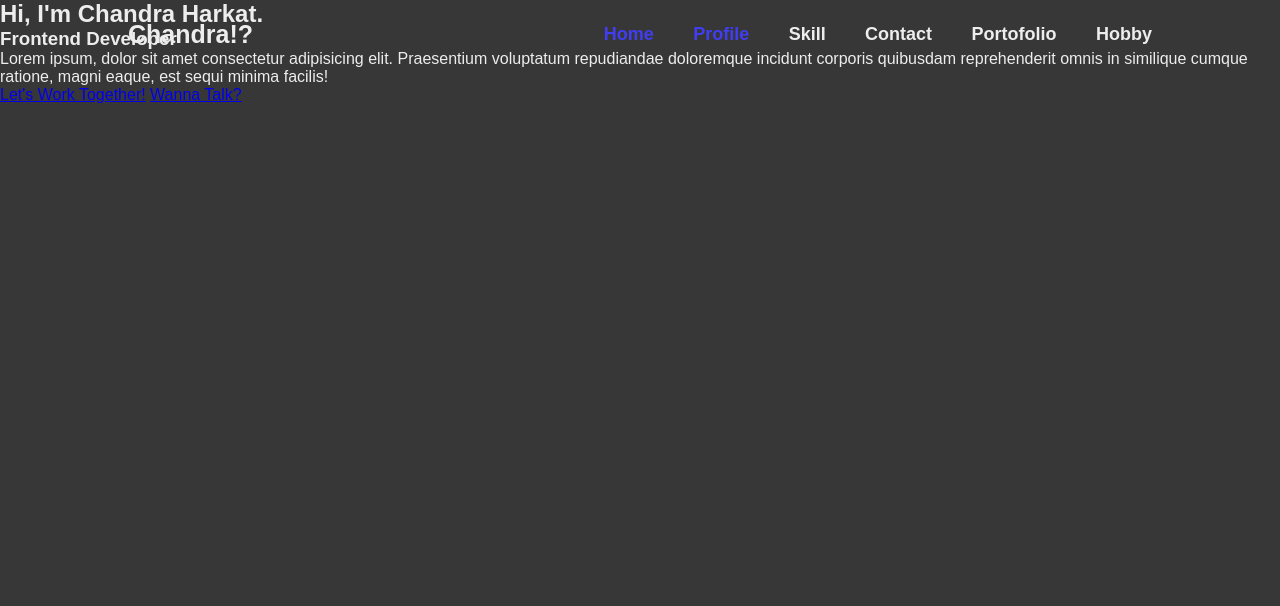
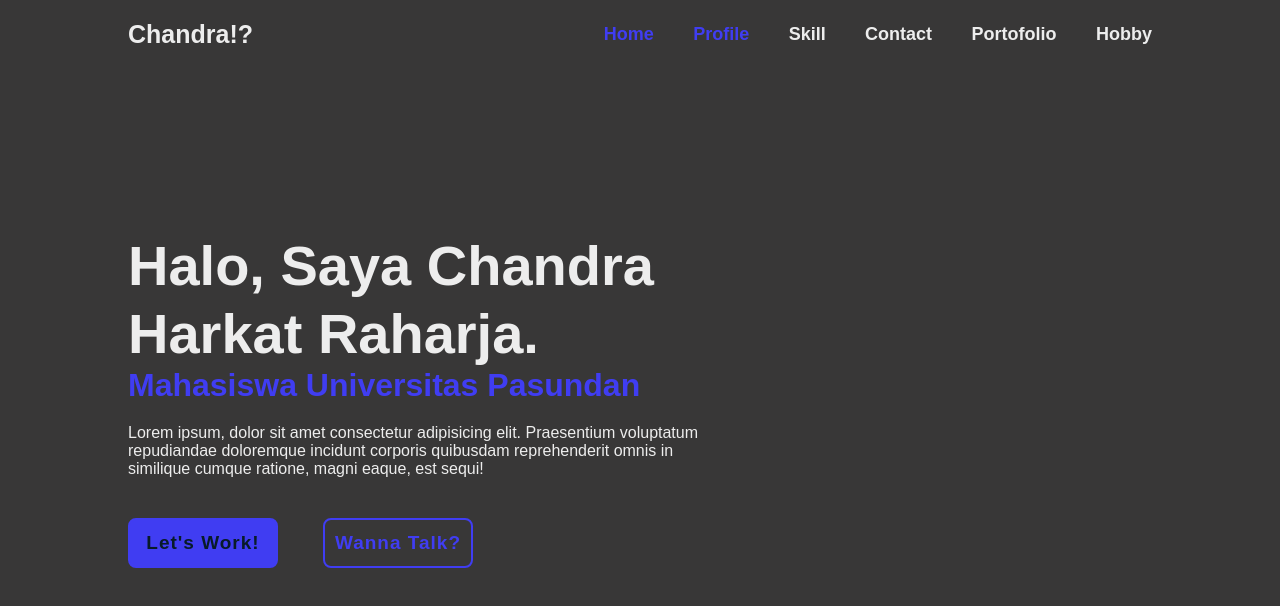
Before and after one commit to ComradeChandra/itw2023_project1_233040089, a plain HTML site: page index.html in a window 1280 px wide. Drawn offline with Linux system fonts and the light colour scheme.

Commit message:
first phase

```diff
--- a/css/index.css
+++ b/css/index.css
@@ -45,7 +45,103 @@ body {
 
 }
 
-.Home {
+.home {
+    height: 100vh;
     display: flex;
     align-items: center;
+    padding: 0 10%;
 }
+
+.home-content {
+    max-width: 600px;
+
+}
+
+.home-content h1 {
+    font-size: 56px;
+    font-weight: 700;
+    line-height: 1.2;
+
+}
+
+.home-content h3 {
+    font-size: 32px;
+    font-weight: 700;
+    color: #403df2;
+}
+
+.home-content p {
+    font-size: 16px;
+    margin: 20px 0 40px;
+
+}
+
+.home-content .btn-box {
+    display: flex;
+    justify-content: space-between;
+    width: 345px;
+    height: 50px;
+
+
+}
+
+.btn-box a {
+    position: relative;
+    display: inline-flex;
+    justify-content: center;
+    align-items: center;
+    width: 150px;
+    height: 100%;
+    background: #403df2;
+    border: 2px solid #403df2;
+    border-radius: 8px;
+    font-size: 19px;
+    color: #081b29;
+    text-decoration: none;
+    font-weight: 600;
+    letter-spacing: 1px;
+    z-index: 1;
+    overflow: hidden;
+    transition: .5s;
+
+}
+
+.btn-box a:hover {
+    color: #403df2;
+
+}
+
+.btn-box a:nth-child(2) {
+    background: transparent;
+    color: #403df2;
+}
+
+.btn-box a:nth-child(2):hover {
+    color: #081b29;
+
+}
+
+
+.btn-box a:nth-child(2)::before {
+    background: #403df2;
+
+}
+
+
+
+.btn-box a::before {
+    content: '';
+    position: absolute;
+    top: 0;
+    left: 0;
+    width: 0;
+    height: 100%;
+    background: #081b29;
+    z-index: -1;
+    transition: .5s;
+}
+
+.btn-box a:hover:before {
+    width: 100%;
+
+}
--- a/index.html
+++ b/index.html
@@ -22,14 +22,14 @@
 </header>
 <section class="home">
     <div class="home-content">
-        <h1>Hi, I'm Chandra Harkat.</h1>
-        <h3>Frontend Developer</h3>
+        <h1>Halo, Saya Chandra Harkat Raharja.</h1>
+        <h3>Mahasiswa Universitas Pasundan</h3>
         <p>Lorem ipsum, dolor sit amet consectetur adipisicing elit. Praesentium voluptatum repudiandae doloremque
             incidunt
-            corporis quibusdam reprehenderit omnis in similique cumque ratione, magni eaque, est sequi minima facilis!
+            corporis quibusdam reprehenderit omnis in similique cumque ratione, magni eaque, est sequi!
         </p>
         <div class="btn-box">
-            <a href="#">Let's Work Together!</a>
+            <a href="#">Let's Work!</a>
             <a href="#">Wanna Talk?</a>
         </div>
     </div>
```
